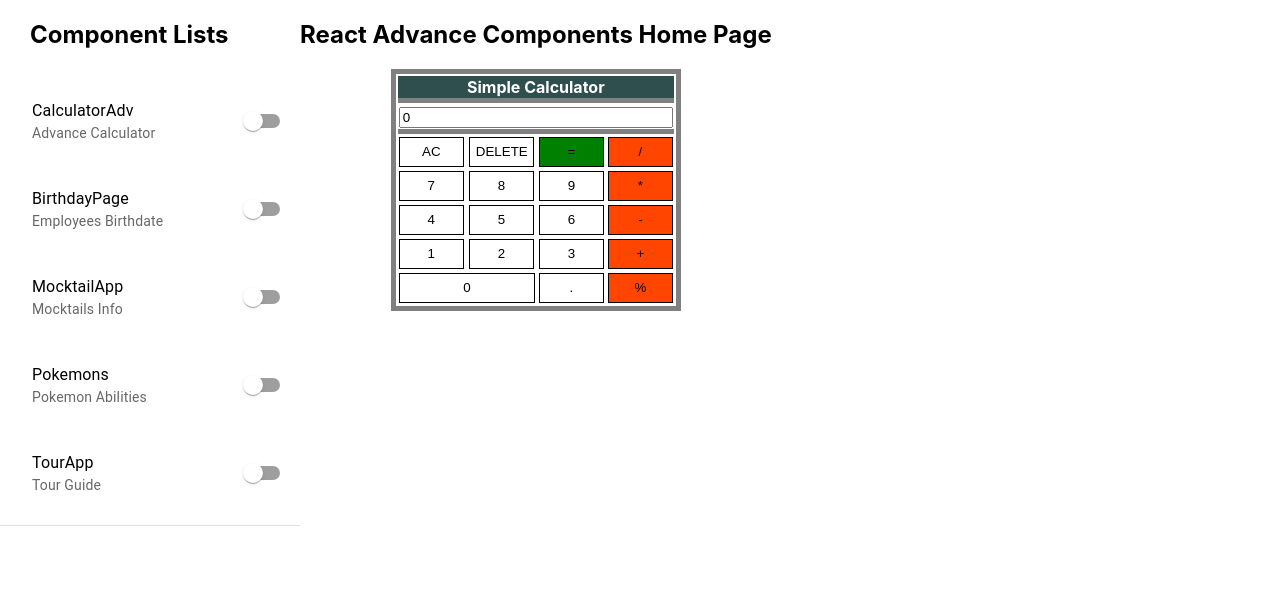
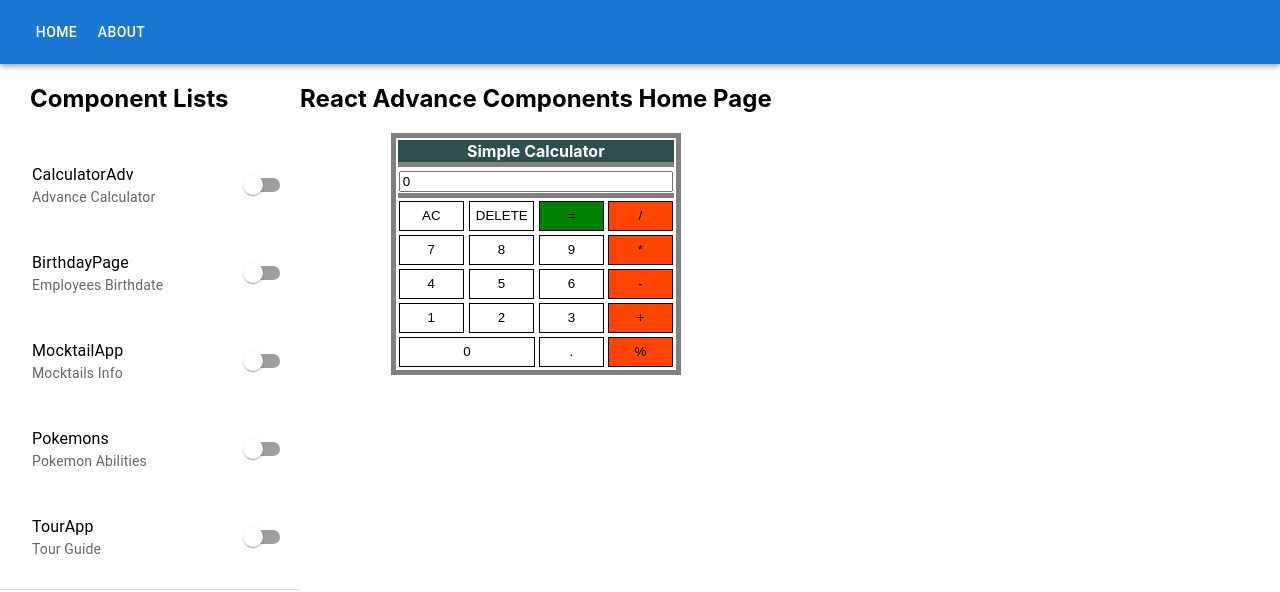
Before and after one commit to bebak16/AdvanceReact, a React (Create React App) app: page / in a window 1280 px wide. Shown: the top 592 px of the page. Built offline with nearby package versions, Linux system fonts and the light colour scheme; no server answers.

Commit message:
added header

```diff
--- a/src/App.js
+++ b/src/App.js
@@ -7,11 +7,15 @@ import BirthdayApp from "./BirthdayPage/BirthdayApp";
 import Pokemons from "./PokemonDetails/Pokemons";
 import DrawerList from "./utils/DrawerList";
 import SingleCocktail from "./MocktailPage/pages/SingleCocktail";
+import Navbar from "./utils/Navbar";
 // import BasicQuizApp from "./BasicQuiz/BasicQuizApp";
 
 const App = () => {
   return (
-    <body>
+    <div>
+      <nav>
+        <Navbar />
+      </nav>
       <div style={{ display: "flex" }}>
         <DrawerList />
         <main>
@@ -28,7 +32,7 @@ const App = () => {
           </Routes>
         </main>
       </div>
-    </body>
+    </div>
   );
 };
 
--- a/src/MocktailPage/components/CocktailList.js
+++ b/src/MocktailPage/components/CocktailList.js
@@ -5,7 +5,6 @@ import { useGlobalContext } from "../../context";
 
 const CocktailList = () => {
   const { loading, cocktails } = useGlobalContext();
-  console.log(cocktails);
 
   if (loading) {
     return <Loading />;
--- a/src/MocktailPage/components/SearchForm.js
+++ b/src/MocktailPage/components/SearchForm.js
@@ -11,7 +11,6 @@ const SearchForm = () => {
   const searchCocktail = () => {
     setSearchTerms(searchValue.current.value);
     setClearBtn(searchValue.current.value.length);
-    console.log("value of clearButton is " + clearBtn);
   };
 
   const clearHandler = () => {
--- a/src/MocktailPage/pages/SingleCocktail.js
+++ b/src/MocktailPage/pages/SingleCocktail.js
@@ -5,7 +5,6 @@ const url = "https://www.thecocktaildb.com/api/json/v1/1/lookup.php?i=";
 
 const SingleCocktail = () => {
   const { id } = useParams();
-  console.log(id);
   const [data, setData] = React.useState([]);
 
   const cocktail = async () => {
--- a/src/PokemonDetails/Pokemons.js
+++ b/src/PokemonDetails/Pokemons.js
@@ -14,8 +14,6 @@ const Pokemons = () => {
       const result = pokemonResponse.data.results;
       setPokemonNameList(result.map((itr) => itr.name));
 
-      console.log(result.map((itr) => itr.name));
-
       const abilitiesURLs = result.map((itr) => itr.url);
 
       const abilitiesPromises = abilitiesURLs.map((url) => axios.get(url));
@@ -29,8 +27,6 @@ const Pokemons = () => {
       });
 
       setPokemonAbilitiesList(abilitiesData);
-      debugger;
-      console.log("pokemonAbilitiesList", abilitiesData);
     } catch (error) {
       console.log("Error loading data");
     }
--- a/src/context.js
+++ b/src/context.js
@@ -1,4 +1,5 @@
 import React, { useState, useContext, useEffect } from "react";
+import { useLocation, useNavigate } from "react-router-dom";
 
 const url = "https://www.thecocktaildb.com/api/json/v1/1/search.php?s=";
 const AppContext = React.createContext();
@@ -14,9 +15,23 @@ const getLocalStorage = () => {
 };
 
 const AppProvider = ({ children }) => {
+  const location = useLocation();
+  const navigate = useNavigate();
+
   const [loading, setLoading] = useState(true);
   const [searchTerms, setSearchTerms] = useState("a");
   const [cocktails, setCocktails] = useState(getLocalStorage);
+
+  const currentPath = location?.pathname.replace("/", "");
+  const [path, setPath] = React.useState(currentPath);
+
+  useEffect(() => {
+    if (path) {
+      navigate(path);
+    } else {
+      navigate("/");
+    }
+  }, [path]);
 
   const fetchDrinks = async () => {
     setLoading(true);
@@ -59,6 +74,8 @@ const AppProvider = ({ children }) => {
         loading,
         cocktails,
         setSearchTerms,
+        path,
+        setPath,
       }}
     >
       {children}
--- a/src/utils/DrawerList.js
+++ b/src/utils/DrawerList.js
@@ -1,12 +1,11 @@
 import * as React from "react";
 import List from "@mui/material/List";
-import ListSubheader from "@mui/material/ListSubheader";
 import Divider from "@mui/material/Divider";
 import Switch from "@mui/material/Switch";
-import { useNavigate, useLocation } from "react-router-dom";
 import ListItem from "@mui/material/ListItem";
 import ListItemButton from "@mui/material/ListItemButton";
 import ListItemText from "@mui/material/ListItemText";
+import { useGlobalContext } from "../context";
 
 const styles = {
   page: {
@@ -36,20 +35,13 @@ const components = {
 };
 
 const DrawerList = () => {
-  const location = useLocation();
-  const navigate = useNavigate();
-
-  const currentPath = location?.pathname.replace("/", "");
-  const [checked, setChecked] = React.useState(currentPath);
+  const { path, setPath } = useGlobalContext();
 
   const handleToggle = (nav) => () => {
-    debugger;
-    if (checked === nav) {
-      setChecked("");
-      navigate("/");
+    if (path === nav) {
+      setPath("");
     } else {
-      setChecked(nav);
-      navigate(`/${nav}`);
+      setPath(nav);
     }
   };
 
@@ -72,7 +64,7 @@ const DrawerList = () => {
               <Switch
                 edge="end"
                 onChange={handleToggle(itr)}
-                checked={checked === itr}
+                checked={path === itr}
                 inputProps={{
                   "aria-labelledby": `${itr}`,
                 }}
--- /dev/null
+++ b/src/utils/Navbar.js
@@ -0,0 +1,26 @@
+import React from "react";
+import AppBar from "@mui/material/AppBar";
+import Box from "@mui/material/Box";
+import Toolbar from "@mui/material/Toolbar";
+import Typography from "@mui/material/Typography";
+import Button from "@mui/material/Button";
+import { useGlobalContext } from "../context";
+
+const Navbar = () => {
+  const { path, setPath } = useGlobalContext();
+
+  return (
+    <Box sx={{ flexGrow: 1 }}>
+      <AppBar position="static">
+        <Toolbar>
+          <Button color="inherit" onClick={() => setPath("")}>
+            Home
+          </Button>
+          <Button color="inherit">About</Button>
+        </Toolbar>
+      </AppBar>
+    </Box>
+  );
+};
+
+export default Navbar;
```
Also changed, not shown: src/index.js (+5 -6 lines), src/utils/logo.svg (added).
